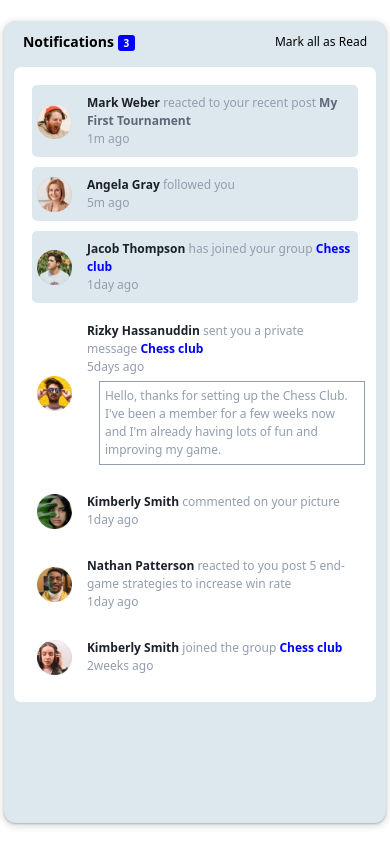
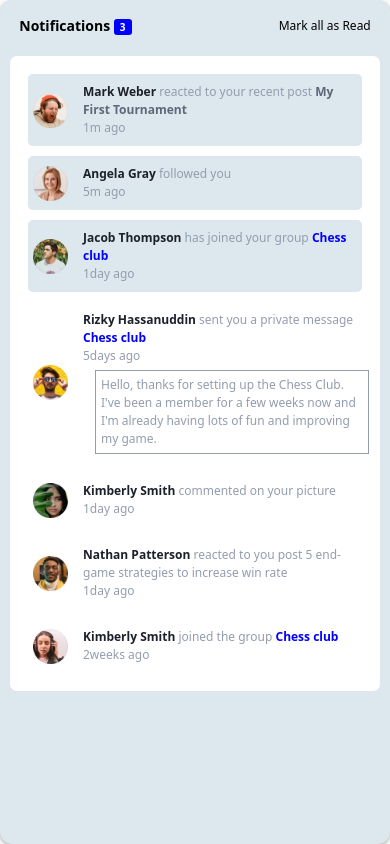
Before and after one commit to abie237/Notification-Page-Main, a plain HTML site: page index.html in a window 390 px wide. Drawn offline with nearby package versions, Linux system fonts and the light colour scheme.

Commit message:
version1.0.1

```diff
--- a/sass/style.scss
+++ b/sass/style.scss
@@ -28,6 +28,7 @@ main{
 .notif-header{
     width: 95%;
     margin:0 auto;
+    padding: 5px 0 5px 0;
 
     h1{
         font-weight: bold;
@@ -147,11 +148,17 @@ main{
         font-size: 10px;
     }
     main{
-        height: 95%;
-        width: 98%;
+        min-height: 100%;
+        width: 100%;
     }
     .rizzy .content{
         font-size: 10px;
         width: 100%;
     }
 }
+
+@media screen and (max-width: 376px) {
+    main{
+        gap: 0px;
+    }
+}
```
Also changed, not shown: sass/style.css, 1 other file.
